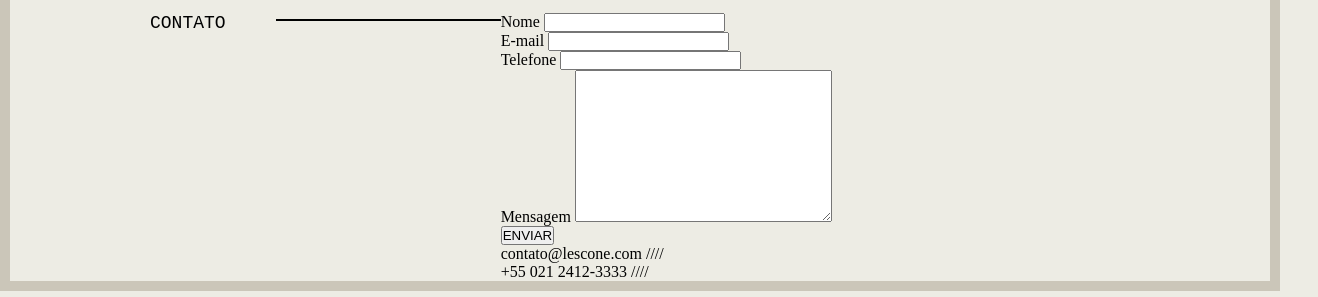
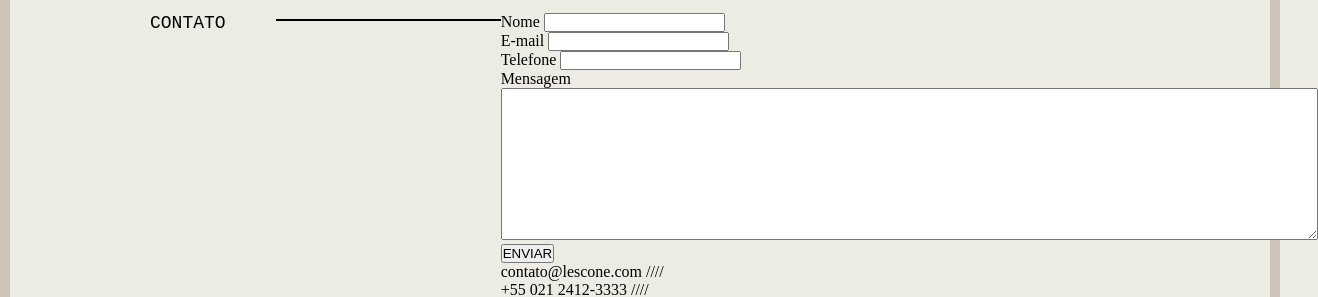
Before and after one commit to BrennonMeireles/le-scone, a plain HTML site: page index.html in a window 1280 px wide. Shown: the part 1474-1771 px from the top of the page, 1318 px wide, since content can reach past the window. Drawn offline with Linux system fonts and the light colour scheme; a web font is replaced by a local one.

Commit message:
feat:input-and-label

```diff
--- a/index.html
+++ b/index.html
@@ -87,7 +87,7 @@
                 </div>
             </div>
                 <label for="message">Mensagem</label>
-                <textarea type="message" name="message" id="message" cols="30" rows="10" ></textarea>
+                <textarea type="message" name="message" id="message" cols="100" rows="10" ></textarea>
             <div>
                 <button type="submit">ENVIAR</button>
                 <p class="text-decoration">contato@lescone.com //// <br> +55 021 2412-3333 ////</p>
```
